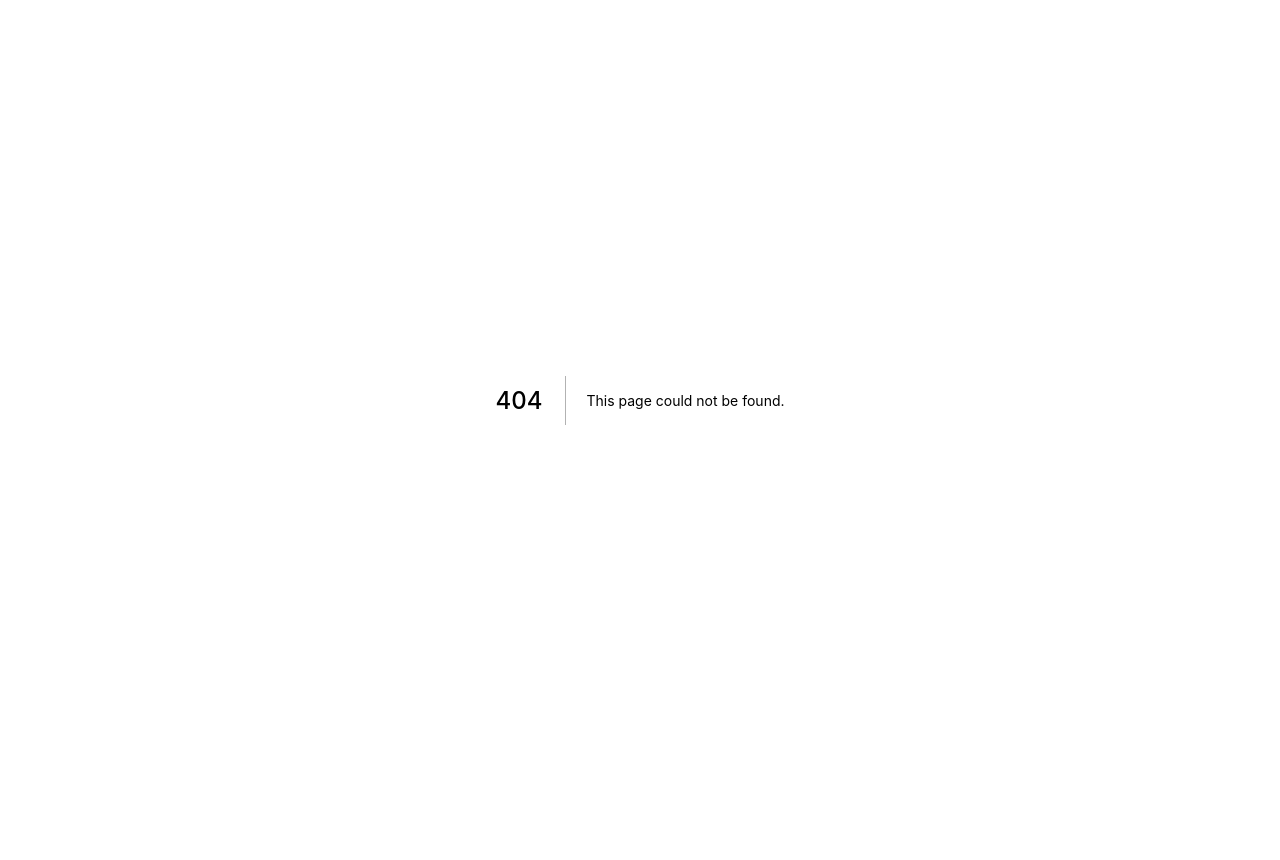
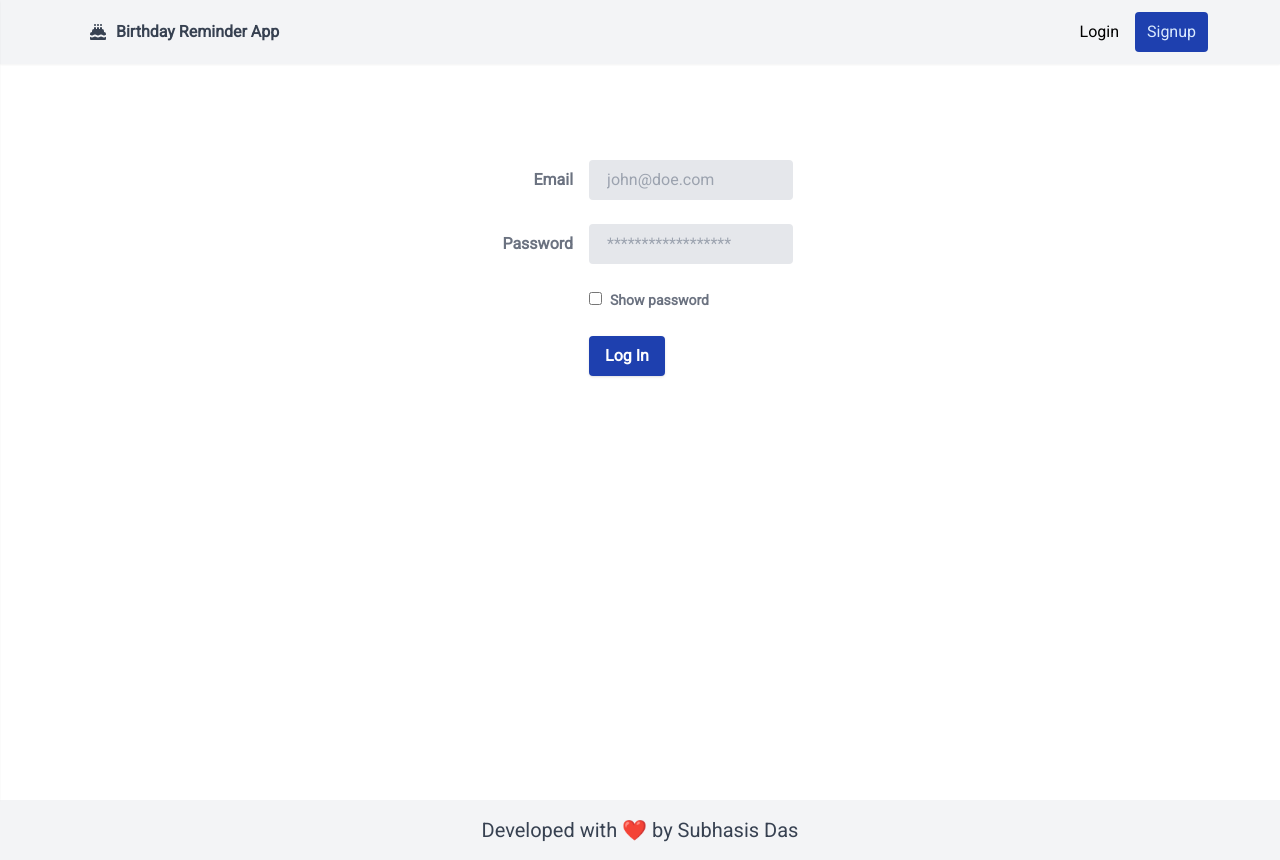
Before and after one commit to inframarauder/birthday-reminder-webapp, a Next.js app: page /login in a window 1280 px wide. Before the commit this address had no page. Before the commit the page ends 800 px from the top, so only its background shows below. Built offline with nearby package versions, Linux system fonts and the light colour scheme.

Commit message:
login and signup pages UI done

```diff
--- /dev/null
+++ b/components/AuthForm.js
@@ -0,0 +1,89 @@
+import React from "react";
+
+const AuthForm = ({ type }) => {
+	return (
+		<div className="flex justify-center items-center">
+			<form className="my-40 w-100">
+				{/* full name field - only for signup */}
+				{type === "/signup" && (
+					<div className="md:flex md:items-center mb-6">
+						<div className="md:w-1/3">
+							<label
+								className="block text-gray-500 font-bold md:text-right mb-1 md:mb-0 pr-4"
+								htmlFor="inline-full-name"
+							>
+								Full Name
+							</label>
+						</div>
+						<div className="md:w-2/3">
+							<input
+								className="bg-gray-200 appearance-none border-2 border-gray-200 rounded w-full py-2 px-4 text-gray-700 leading-tight focus:outline-none focus:bg-white focus:border-blue-500"
+								id="inline-full-name"
+								type="text"
+								placeholder="John Doe"
+							/>
+						</div>
+					</div>
+				)}
+				{/* email field */}
+				<div className="md:flex md:items-center mb-6">
+					<div className="md:w-1/3">
+						<label
+							className="block text-gray-500 font-bold md:text-right mb-1 md:mb-0 pr-4"
+							htmlFor="inline-email"
+						>
+							Email
+						</label>
+					</div>
+					<div className="md:w-2/3">
+						<input
+							className="bg-gray-200 appearance-none border-2 border-gray-200 rounded w-full py-2 px-4 text-gray-700 leading-tight focus:outline-none focus:bg-white focus:border-blue-500"
+							id="inline-email"
+							type="email"
+							placeholder="john@doe.com"
+						/>
+					</div>
+				</div>
+
+				<div className="md:flex md:items-center mb-6">
+					<div className="md:w-1/3">
+						<label
+							className="block text-gray-500 font-bold md:text-right mb-1 md:mb-0 pr-4"
+							htmlFor="inline-password"
+						>
+							Password
+						</label>
+					</div>
+					<div className="md:w-2/3">
+						<input
+							className="bg-gray-200 appearance-none border-2 border-gray-200 rounded w-full py-2 px-4 text-gray-700 leading-tight focus:outline-none focus:bg-white focus:border-blue-500"
+							id="inline-password"
+							type="password"
+							placeholder="******************"
+						/>
+					</div>
+				</div>
+				<div className="md:flex md:items-center mb-6">
+					<div className="md:w-1/3"></div>
+					<label className="md:w-2/3 block text-gray-500 font-bold">
+						<input className="mr-2 leading-tight" type="checkbox" />
+						<span className="text-sm">Show password</span>
+					</label>
+				</div>
+				<div className="md:flex md:items-center">
+					<div className="md:w-1/3"></div>
+					<div className="md:w-2/3">
+						<button
+							className="shadow bg-blue-800 hover:bg-blue-600 focus:shadow-outline focus:outline-none text-white font-bold py-2 px-4 rounded transition duration-200 ease-in"
+							type="button"
+						>
+							{type === "/signup" ? "Sign Up" : "Log In"}
+						</button>
+					</div>
+				</div>
+			</form>
+		</div>
+	);
+};
+
+export default AuthForm;
--- /dev/null
+++ b/pages/login.js
@@ -0,0 +1,18 @@
+import React from "react";
+import { useRouter } from "next/router";
+import AuthForm from "../components/AuthForm";
+import Layout from "../components/Layout";
+
+const Login = () => {
+	const router = useRouter();
+
+	return (
+		<Layout>
+			<div className="container h-screen">
+				<AuthForm type={router.pathname} />
+			</div>
+		</Layout>
+	);
+};
+
+export default Login;
--- /dev/null
+++ b/pages/signup.js
@@ -0,0 +1,18 @@
+import React from "react";
+import { useRouter } from "next/router";
+import Layout from "../components/Layout";
+import AuthForm from "../components/AuthForm";
+
+const Signup = () => {
+	const router = useRouter();
+
+	return (
+		<Layout>
+			<div className="container h-screen">
+				<AuthForm type={router.pathname} />
+			</div>
+		</Layout>
+	);
+};
+
+export default Signup;
```
